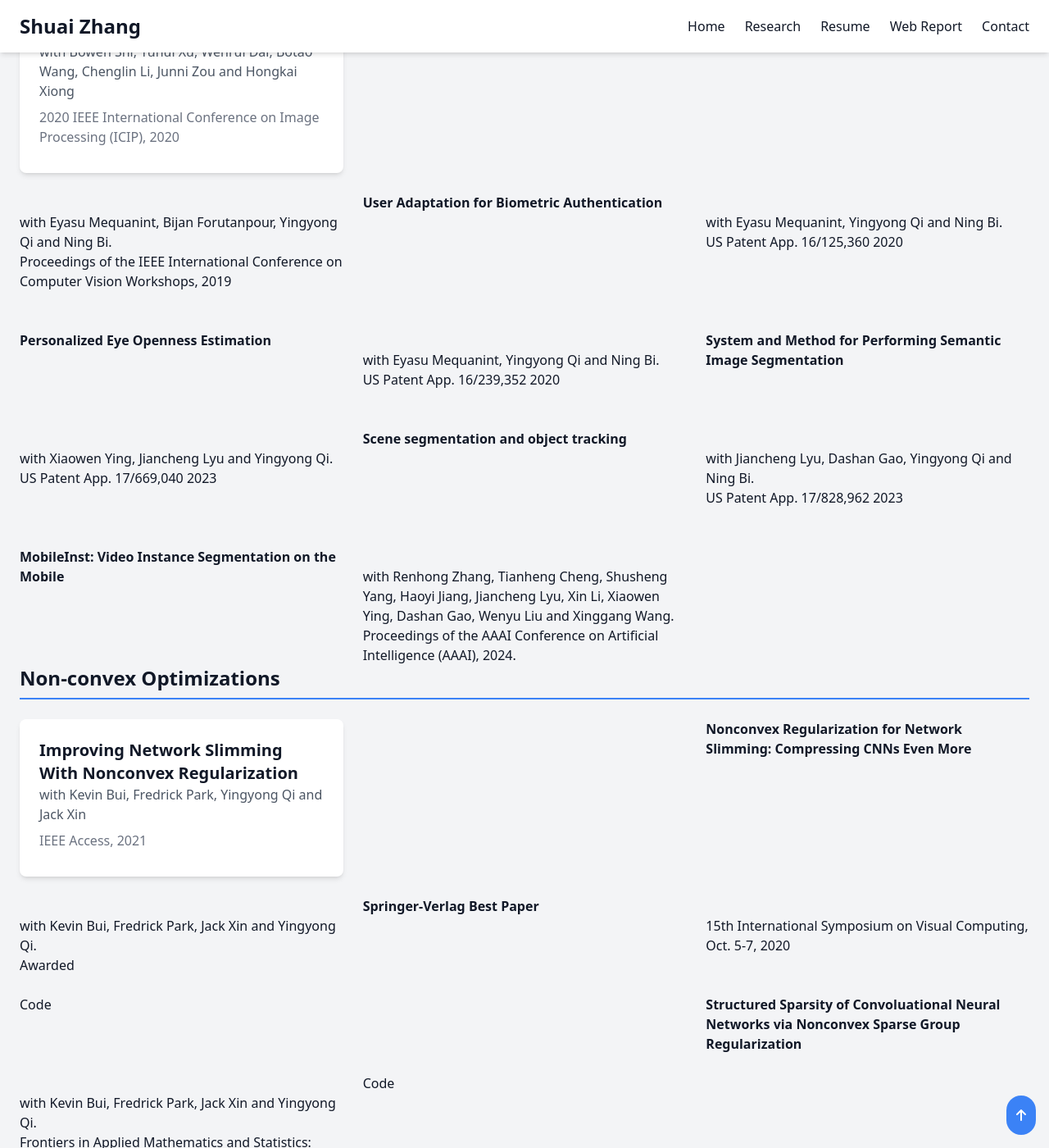
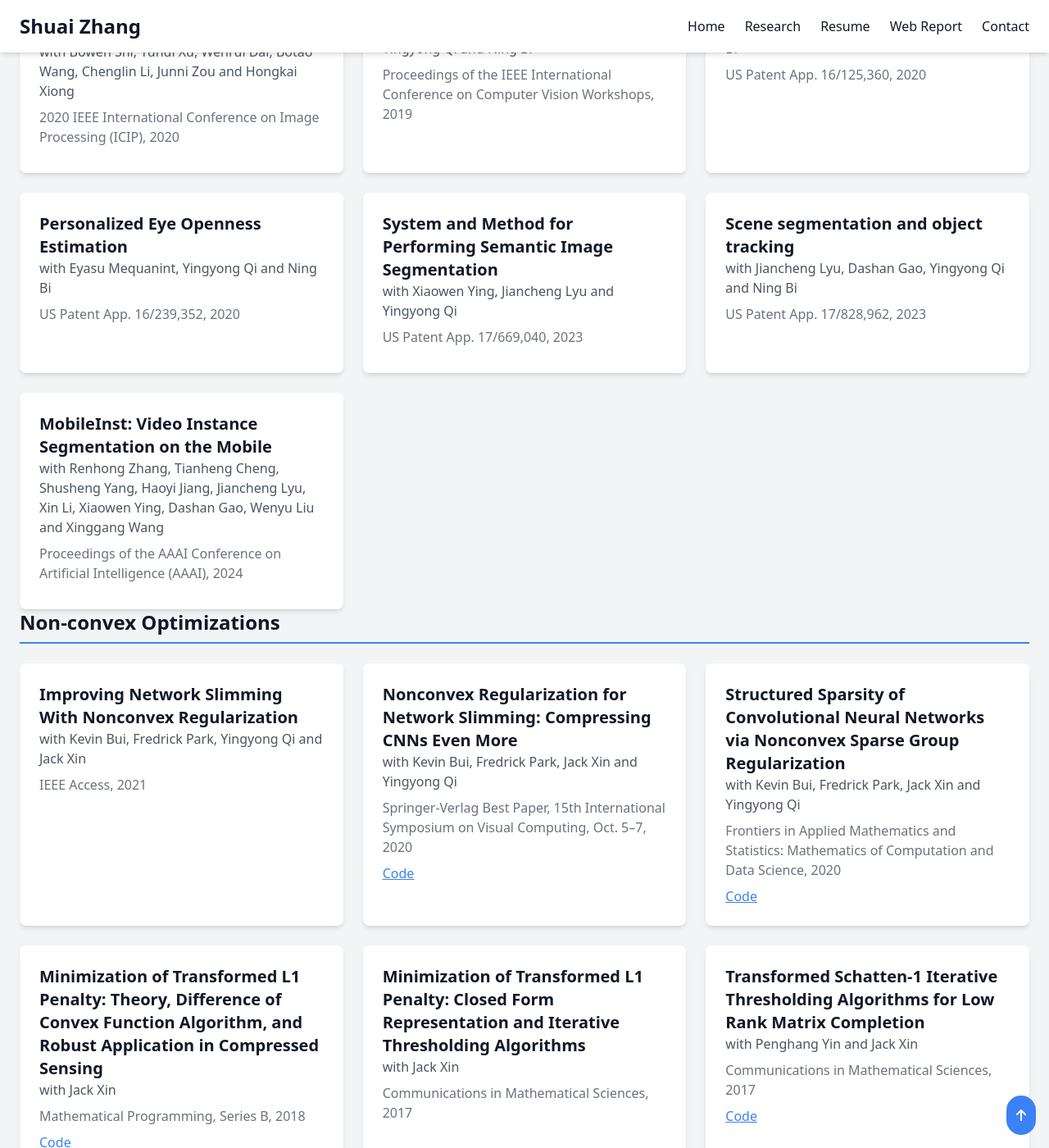
Before and after one commit to zsivine/zsivine.github.io, a Jekyll site: the page built from research.html, in a window 1280 px wide and 1400 px high, scrolled down 1925 px. Shown: the whole window at 82% size. Built offline with Jekyll 4.4.1, drawn with Linux system fonts in a browser that asks for light colours; nearby versions of some CDN libraries; some of the changed text lies outside the part shown.

Commit message:
update research

```diff
--- a/research.html
+++ b/research.html
@@ -174,41 +174,59 @@ permalink: /research/
                     2020 IEEE International Conference on Image Processing (ICIP), 2020</p>
             </article>
 
-            <br>
-            <strong><a href="http://openaccess.thecvf.com/content_ICCVW_2019/papers/EPIC/Mequanint_Weakly-Supervised_Degree_of_Eye-Closeness_Estimation_ICCVW_2019_paper.pdf">
-                Weakly-Supervised Degree of Eye-Closeness Estimation</a></strong>
-            <br>with Eyasu Mequanint, Bijan Forutanpour, Yingyong Qi and Ning Bi. <br>
-                Proceedings of the IEEE International Conference on Computer Vision Workshops, 2019<br>
+            <article class="bg-white dark:bg-gray-700 p-6 rounded-lg shadow-md hover:shadow-lg transition-shadow">
+                <a href="http://openaccess.thecvf.com/content_ICCVW_2019/papers/EPIC/Mequanint_Weakly-Supervised_Degree_of_Eye-Closeness_Estimation_ICCVW_2019_paper.pdf" class="text-xl font-semibold mb-2">
+                    Weakly-Supervised Degree of Eye-Closeness Estimation</a>
+                <p class="text-gray-600 dark:text-gray-300 mb-2">
+                    with Eyasu Mequanint, Bijan Forutanpour, Yingyong Qi and Ning Bi</p>
+                <p class="text-gray-500 dark:text-gray-400 mb-2">
+                    Proceedings of the IEEE International Conference on Computer Vision Workshops, 2019</p>
+            </article>
 
-            <br>
-            <strong><a href="https://patentimages.storage.googleapis.com/cc/ed/1b/0e0be50f8e1c28/US20200082062A1.pdf">
-                User Adaptation for Biometric Authentication</a></strong>
-            <br>with Eyasu Mequanint, Yingyong Qi and Ning Bi. <br>
-                US Patent App. 16/125,360   2020<br>
+            <article class="bg-white dark:bg-gray-700 p-6 rounded-lg shadow-md hover:shadow-lg transition-shadow">
+                <a href="https://patentimages.storage.googleapis.com/cc/ed/1b/0e0be50f8e1c28/US20200082062A1.pdf" class="text-xl font-semibold mb-2">
+                    User Adaptation for Biometric Authentication</a>
+                <p class="text-gray-600 dark:text-gray-300 mb-2">
+                    with Eyasu Mequanint, Yingyong Qi and Ning Bi</p>
+                <p class="text-gray-500 dark:text-gray-400 mb-2">
+                    US Patent App. 16/125,360, 2020</p>
+            </article>
 
-            <br>
-            <strong><a href="http://www.freepatentsonline.com/y2020/0218878.html">
-                Personalized Eye Openness Estimation</a></strong>
-            <br>with Eyasu Mequanint, Yingyong Qi and Ning Bi. <br>
-                US Patent App. 16/239,352   2020<br>
+            <article class="bg-white dark:bg-gray-700 p-6 rounded-lg shadow-md hover:shadow-lg transition-shadow">
+                <a href="http://www.freepatentsonline.com/y2020/0218878.html" class="text-xl font-semibold mb-2">
+                    Personalized Eye Openness Estimation</a>
+                <p class="text-gray-600 dark:text-gray-300 mb-2">
+                    with Eyasu Mequanint, Yingyong Qi and Ning Bi</p>
+                <p class="text-gray-500 dark:text-gray-400 mb-2">
+                    US Patent App. 16/239,352, 2020</p>
+            </article>
 
-            <br>
-            <strong><a href="https://patents.google.com/patent/US20230306600A1/en">
-                System and Method for Performing Semantic Image Segmentation</a></strong>
-            <br>with Xiaowen Ying, Jiancheng Lyu and Yingyong Qi. <br>
-                US Patent App. 17/669,040   2023<br>
+            <article class="bg-white dark:bg-gray-700 p-6 rounded-lg shadow-md hover:shadow-lg transition-shadow">
+                <a href="https://patents.google.com/patent/US20230306600A1/en" class="text-xl font-semibold mb-2">
+                    System and Method for Performing Semantic Image Segmentation</a>
+                <p class="text-gray-600 dark:text-gray-300 mb-2">
+                    with Xiaowen Ying, Jiancheng Lyu and Yingyong Qi</p>
+                <p class="text-gray-500 dark:text-gray-400 mb-2">
+                    US Patent App. 17/669,040, 2023</p>
+            </article>
 
-            <br>
-            <strong><a href="https://patents.google.com/patent/US20230306600A1/en">
-                Scene segmentation and object tracking</a></strong>
-            <br>with Jiancheng Lyu, Dashan Gao, Yingyong Qi and Ning Bi. <br>
-                US Patent App. 17/828,962   2023<br>
+            <article class="bg-white dark:bg-gray-700 p-6 rounded-lg shadow-md hover:shadow-lg transition-shadow">
+                <a href="https://patents.google.com/patent/US20230306600A1/en" class="text-xl font-semibold mb-2">
+                    Scene segmentation and object tracking</a>
+                <p class="text-gray-600 dark:text-gray-300 mb-2">
+                    with Jiancheng Lyu, Dashan Gao, Yingyong Qi and Ning Bi</p>
+                <p class="text-gray-500 dark:text-gray-400 mb-2">
+                    US Patent App. 17/828,962, 2023</p>
+            </article>
 
-            <br>
-            <strong><a href="https://ojs.aaai.org/index.php/AAAI/article/view/28555">
-                MobileInst: Video Instance Segmentation on the Mobile</a></strong>
-            <br>with Renhong Zhang, Tianheng Cheng, Shusheng Yang, Haoyi Jiang, Jiancheng Lyu, Xin Li, Xiaowen Ying, Dashan Gao, Wenyu Liu and Xinggang Wang. <br>
-                Proceedings of the AAAI Conference on Artificial Intelligence (AAAI), 2024. <br>
+            <article class="bg-white dark:bg-gray-700 p-6 rounded-lg shadow-md hover:shadow-lg transition-shadow">
+                <a href="https://ojs.aaai.org/index.php/AAAI/article/view/28555" class="text-xl font-semibold mb-2">
+                    MobileInst: Video Instance Segmentation on the Mobile</a>
+                <p class="text-gray-600 dark:text-gray-300 mb-2">
+                    with Renhong Zhang, Tianheng Cheng, Shusheng Yang, Haoyi Jiang, Jiancheng Lyu, Xin Li, Xiaowen Ying, Dashan Gao, Wenyu Liu and Xinggang Wang</p>
+                <p class="text-gray-500 dark:text-gray-400 mb-2">
+                    Proceedings of the AAAI Conference on Artificial Intelligence (AAAI), 2024</p>
+            </article>
 
 
         </div>
@@ -227,45 +245,54 @@ permalink: /research/
                     IEEE Access, 2021</p>
             </article>
 
-            <br>
-            <strong><a href="https://www.math.uci.edu/~jxin/SlimMore2020.pdf">
-                Nonconvex Regularization for Network Slimming: Compressing CNNs Even More</a></strong>
-            <br>with Kevin Bui, Fredrick Park, Jack Xin and Yingyong Qi. <br>
-                Awarded <b class="term">Springer-Verlag Best Paper</b> <br>
-                15th International Symposium on Visual Computing, Oct. 5-7, 2020<br>
-            <a href="https://github.com/kbui1993/NonconvexNetworkSlimming">Code</a><br>
+            <article class="bg-white dark:bg-gray-700 p-6 rounded-lg shadow-md hover:shadow-lg transition-shadow">
+                <a href="https://www.math.uci.edu/~jxin/SlimMore2020.pdf" class="text-xl font-semibold mb-2">
+                    Nonconvex Regularization for Network Slimming: Compressing CNNs Even More</a>
+                <p class="text-gray-600 dark:text-gray-300 mb-2">
+                    with Kevin Bui, Fredrick Park, Jack Xin and Yingyong Qi</p>
+                <p class="text-gray-500 dark:text-gray-400 mb-2">
+                    Springer-Verlag Best Paper, 15th International Symposium on Visual Computing, Oct. 5–7, 2020</p>
+                <a href="https://github.com/kbui1993/NonconvexNetworkSlimming" class="text-blue-500 underline">Code</a>
+            </article>
 
-            <br>
-            <strong><a href="https://www.math.uci.edu/~jxin/Nonconvex_Sparse_Group_Lasso_2020.pdf">
-                Structured Sparsity of Convoluational Neural Networks via Nonconvex
-                Sparse Group Regularization</a></strong>
-            <br>with Kevin Bui, Fredrick Park, Jack Xin and Yingyong Qi. <br>
-                Frontiers in Applied Mathematics and Statistics:
-                Mathematics of Computation and Data Science, 2020.<br>
-            <a href="https://github.com/kbui1993/Official_Nonconvex_SGL">Code</a><br>
+            <article class="bg-white dark:bg-gray-700 p-6 rounded-lg shadow-md hover:shadow-lg transition-shadow">
+                <a href="https://www.math.uci.edu/~jxin/Nonconvex_Sparse_Group_Lasso_2020.pdf" class="text-xl font-semibold mb-2">
+                    Structured Sparsity of Convolutional Neural Networks via Nonconvex Sparse Group Regularization</a>
+                <p class="text-gray-600 dark:text-gray-300 mb-2">
+                    with Kevin Bui, Fredrick Park, Jack Xin and Yingyong Qi</p>
+                <p class="text-gray-500 dark:text-gray-400 mb-2">
+                    Frontiers in Applied Mathematics and Statistics: Mathematics of Computation and Data Science, 2020</p>
+                <a href="https://github.com/kbui1993/Official_Nonconvex_SGL" class="text-blue-500 underline">Code</a>
+            </article>
 
-            <br>
-            <strong><a href="https://link.springer.com/article/10.1007/s10107-018-1236-x">
-                Minimization of transformed L1 penalty: theory, difference of convex
-                function algorithm, and robust application in compressed sensing</a></strong>
-            <br>with Jack Xin. <br>
-                Mathematical Programming, Series B, 2018<br>
-            <a href="https://github.com/zsivine/DCATL1">Code</a><br>
+            <article class="bg-white dark:bg-gray-700 p-6 rounded-lg shadow-md hover:shadow-lg transition-shadow">
+                <a href="https://link.springer.com/article/10.1007/s10107-018-1236-x" class="text-xl font-semibold mb-2">
+                    Minimization of Transformed L1 Penalty: Theory, Difference of Convex Function Algorithm, and Robust Application in Compressed Sensing</a>
+                <p class="text-gray-600 dark:text-gray-300 mb-2">
+                    with Jack Xin</p>
+                <p class="text-gray-500 dark:text-gray-400 mb-2">
+                    Mathematical Programming, Series B, 2018</p>
+                <a href="https://github.com/zsivine/DCATL1" class="text-blue-500 underline">Code</a>
+            </article>
 
-            <br>
-            <strong><a href="https://arxiv.org/abs/1412.5240">
-                Minimization of Transformed L1 Penalty: Closed Form Representation
-                and Iterative Thresholding Algorithms</a></strong>
-            <br>with Jack Xin. <br>
-                Communications in Mathematical Sciences, 2017<br>
+            <article class="bg-white dark:bg-gray-700 p-6 rounded-lg shadow-md hover:shadow-lg transition-shadow">
+                <a href="https://arxiv.org/abs/1412.5240" class="text-xl font-semibold mb-2">
+                    Minimization of Transformed L1 Penalty: Closed Form Representation and Iterative Thresholding Algorithms</a>
+                <p class="text-gray-600 dark:text-gray-300 mb-2">
+                    with Jack Xin</p>
+                <p class="text-gray-500 dark:text-gray-400 mb-2">
+                    Communications in Mathematical Sciences, 2017</p>
+            </article>
 
-            <br>
-            <strong><a href="https://arxiv.org/abs/1506.04444">
-                Transformed Schatten-1 Iterative Thresholding Algorithms for Low Rank
-                Matrix Completion</a></strong>
-            <br>with Penghang Yin and Jack Xin. <br>
-                Communications in Mathematical Sciences, 2017<br>
-            <a href="https://github.com/zsivine/TS1-algorithms">Code</a><br>
+            <article class="bg-white dark:bg-gray-700 p-6 rounded-lg shadow-md hover:shadow-lg transition-shadow">
+                <a href="https://arxiv.org/abs/1506.04444" class="text-xl font-semibold mb-2">
+                    Transformed Schatten-1 Iterative Thresholding Algorithms for Low Rank Matrix Completion</a>
+                <p class="text-gray-600 dark:text-gray-300 mb-2">
+                    with Penghang Yin and Jack Xin</p>
+                <p class="text-gray-500 dark:text-gray-400 mb-2">
+                    Communications in Mathematical Sciences, 2017</p>
+                <a href="https://github.com/zsivine/TS1-algorithms" class="text-blue-500 underline">Code</a>
+            </article>
 
         </div>
 
```
